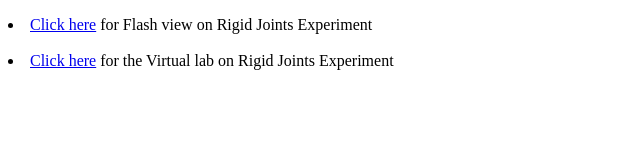
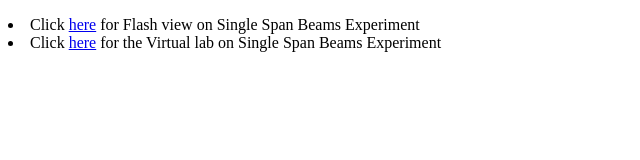
Before and after one commit to virtual-labs/exp-single-span-beams-iiith, a plain HTML site: page experiment/simulation/index.html in a window 1280 px wide. Shown: the whole page, without its empty margins (0-640 px from the left). Drawn offline with Linux system fonts and the light colour scheme.

Commit message:
Updated flash view in simulation

```diff
--- a/experiment/simulation/index.html
+++ b/experiment/simulation/index.html
@@ -6,11 +6,10 @@
 </head>
 <body>
   <!-- Your code goes here-->
-    <div class="content" id="experiment-article-section-4-content">
-                        <p>                           <li><a href="Animation/2.Single span Beam.html">Click here</a> for Flash view on Rigid Joints Experiment</li> <br/>
-                           <li><a href="vlab2/2.SingleSpanBeams.html">Click here</a> for the Virtual lab on Rigid Joints Experiment</li>
-                        </p>
-                     </div>
+      <p>
+	<li> Click <a href="Animation/2-SingleSpanBeam.html">here</a> for Flash view on Single Span Beams Experiment</li>
+	<li>Click <a href="vlab2/2.SingleSpanBeams.html"> here</a> for the Virtual lab on Single Span Beams Experiment <p></p></li>
+      </p>
 
 	<!-- Add JS at the bottom of HTML file -->
         <script src="./js/main.js"></script>
```
Also changed, not shown: experiment/simulation/Animation/2-SingleSpanBeam.html (renamed from experiment/simulation/Animation/2.Single Span Beam.html).
